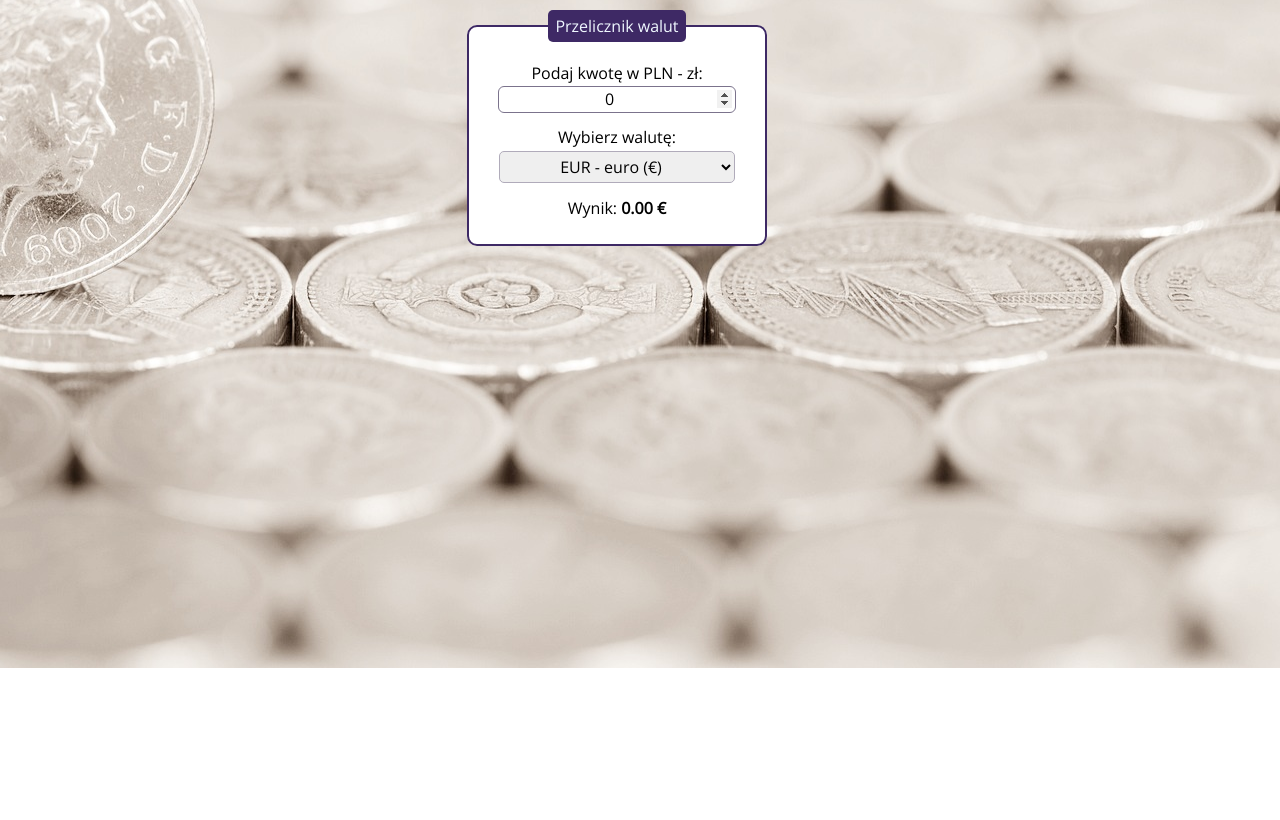
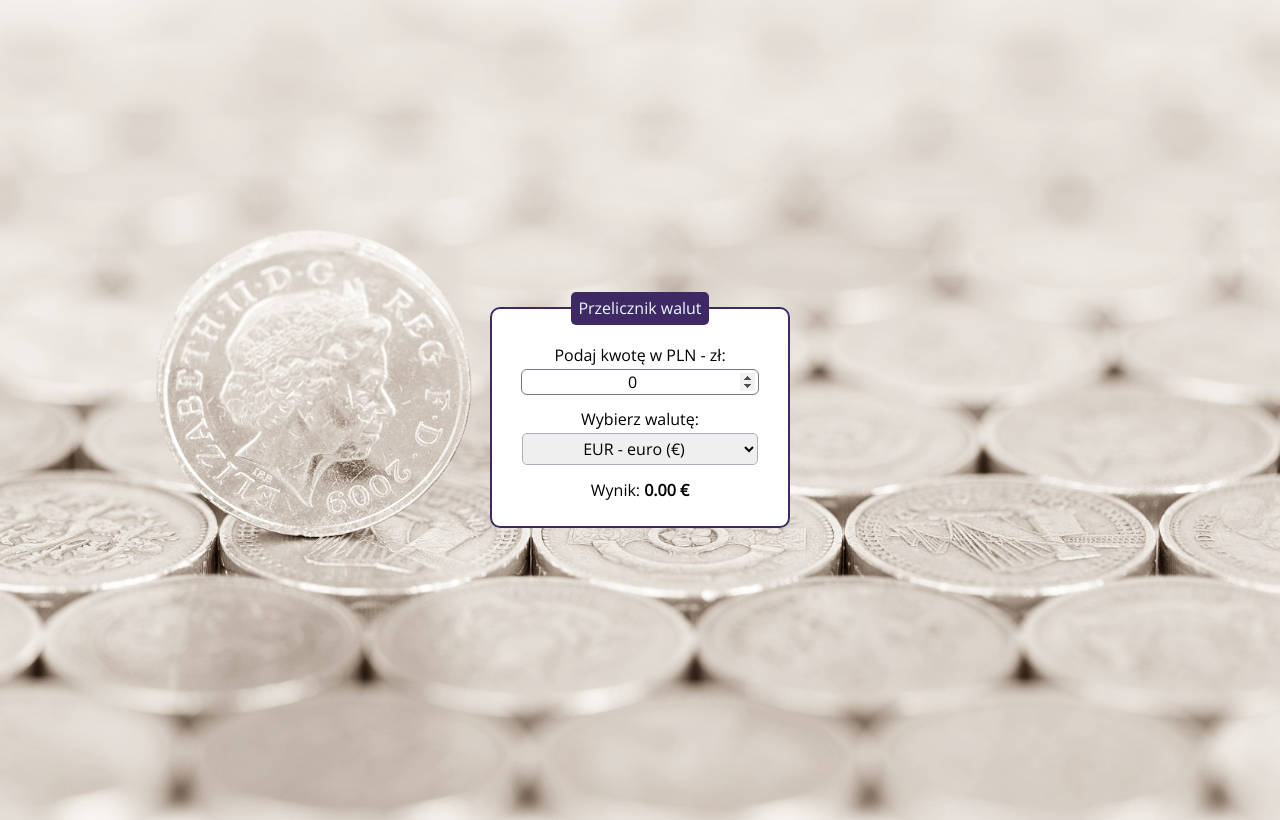
Before and after one commit to AnnaSudy/currency-converter, a plain HTML site: page index.html in a window 1280 px wide. Drawn offline with nearby package versions, Linux system fonts and the light colour scheme; a web font is replaced by a local one.

Commit message:
background and form position changes

```diff
--- a/body.css
+++ b/body.css
@@ -7,6 +7,7 @@
   background-image: url("./images/background.jpg");
   background-repeat: no-repeat;
   background-position: right;
+  background-size: cover;
   overflow: auto;
   resize: both;
 }
--- a/form.css
+++ b/form.css
@@ -1,6 +1,11 @@
 .form {
   padding-left: 40px;
   padding-right: 40px;
+  display: flex;
+  align-items: center;
+  justify-content: center;
+  align-content: center;
+  min-height: 100vh;
 
 }
 
```
